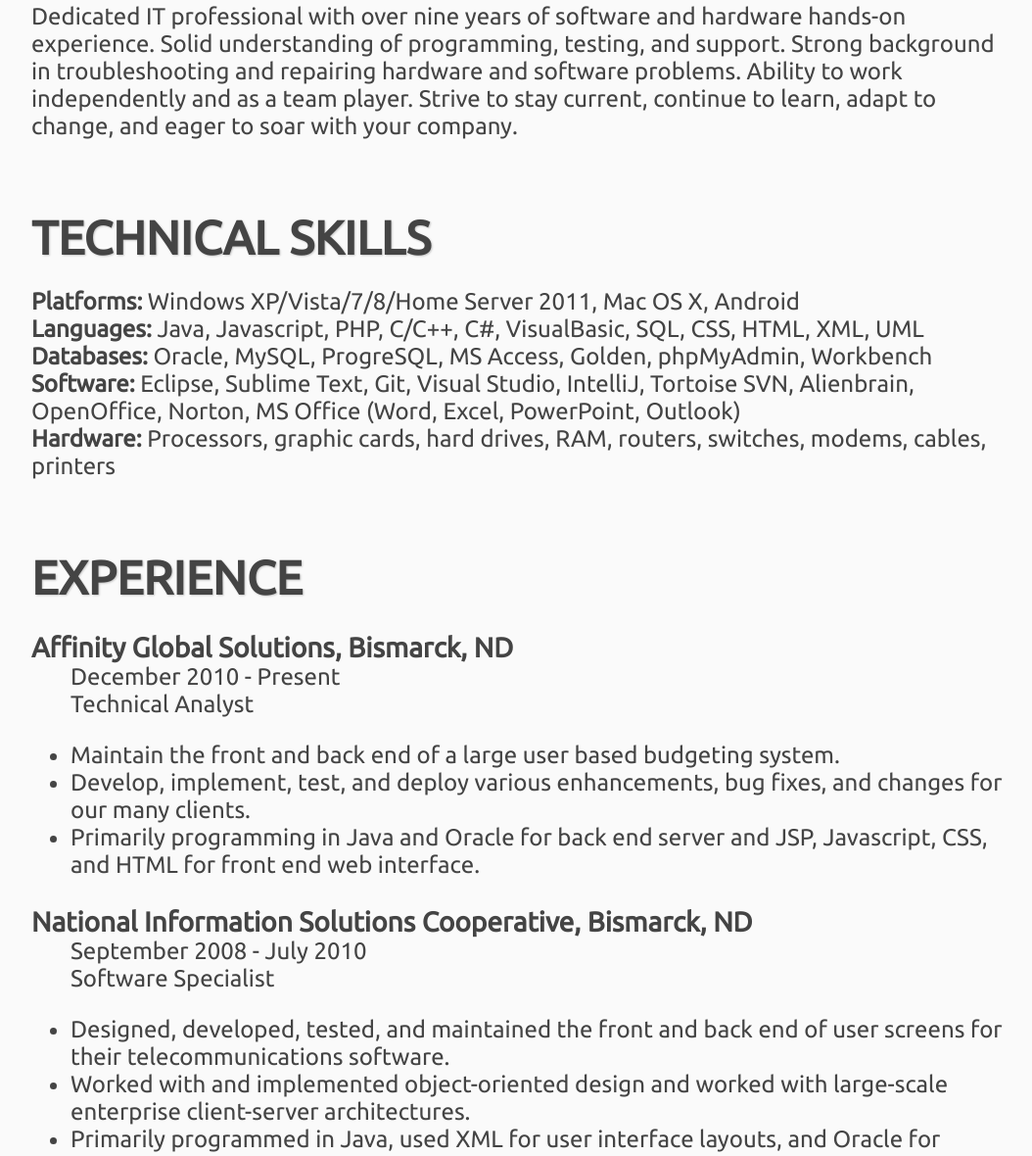
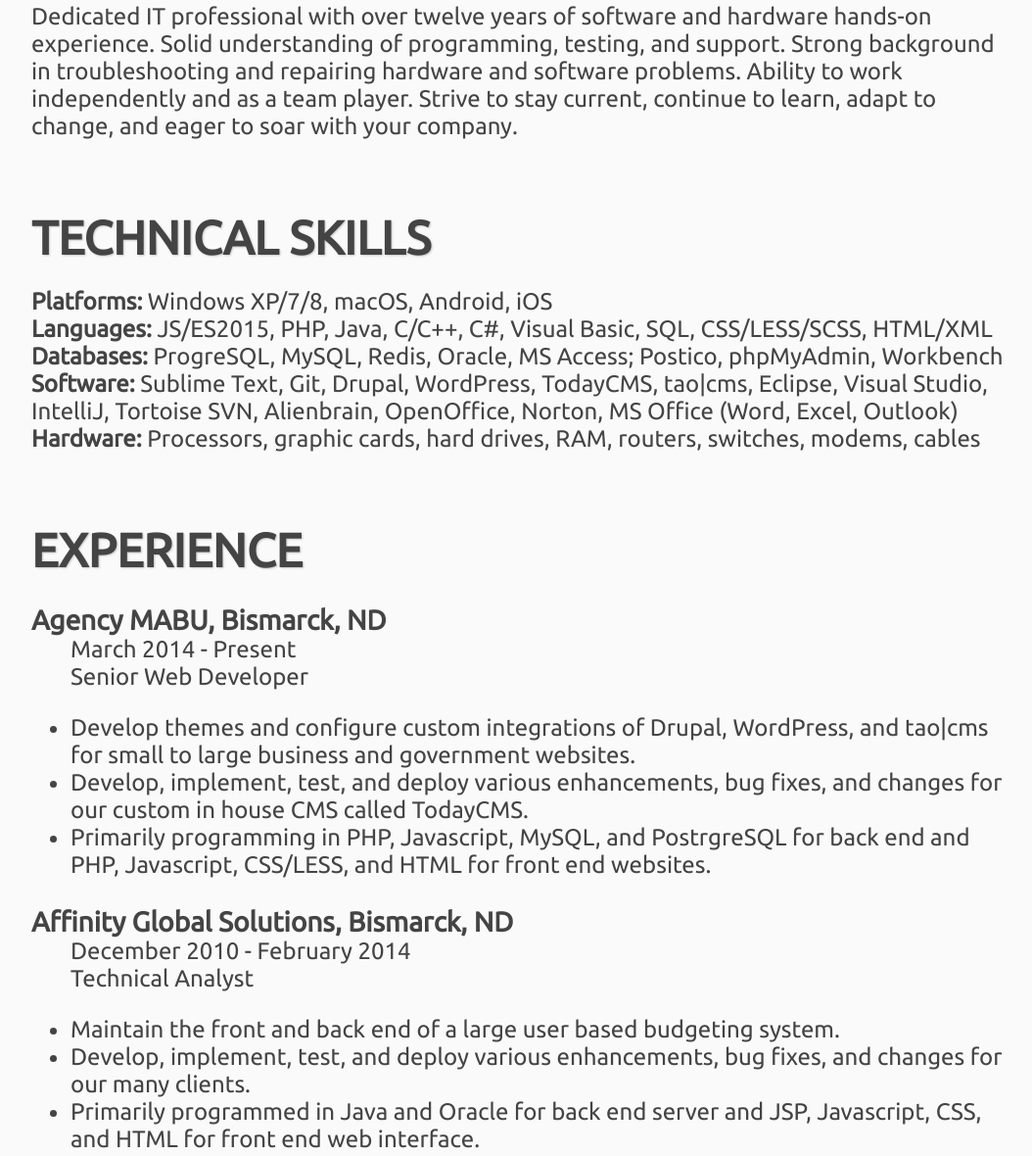
Before and after one commit to nick1n/nicholasness.com, a plain HTML site: page index.html in a window 1280 px wide. Shown: the part 148-1328 px from the top of the page at 98% size, without its empty margins (104-1158 px from the left). Drawn offline with Linux system fonts and the light colour scheme.

Commit message:
Updated all the things

```diff
--- a/index.html
+++ b/index.html
@@ -14,34 +14,41 @@
 
   <div class="header">
     <a href="#"><strong>Resume</strong></a>
-    -
     <a href="#projects"><strong>Projects</strong></a>
-    -
     <a href="#contact"><strong>Contact</strong></a>
   </div>
 
   <div class="container">
     <h1>PROFILE</h1>
-    <p>Dedicated IT professional with over nine years of software and hardware hands-on experience. Solid understanding of programming, testing, and support. Strong background in troubleshooting and repairing hardware and software problems. Ability to work independently and as a team player. Strive to stay current, continue to learn, adapt to change, and eager to soar with your company.</p>
+    <p>Dedicated IT professional with over twelve years of software and hardware hands-on experience. Solid understanding of programming, testing, and support. Strong background in troubleshooting and repairing hardware and software problems. Ability to work independently and as a team player. Strive to stay current, continue to learn, adapt to change, and eager to soar with your company.</p>
 
     <h1>TECHNICAL SKILLS</h1>
     <dl>
-      <dt><strong>Platforms:</strong> Windows XP/Vista/7/8/Home Server 2011, Mac OS X, Android</dt>
-      <dt><strong>Languages:</strong> Java, Javascript, PHP, C/C++, C#, VisualBasic, SQL, CSS, HTML, XML, UML</dt>
-      <dt><strong>Databases:</strong> Oracle, MySQL, ProgreSQL, MS Access, Golden, phpMyAdmin, Workbench</dt>
-      <dt><strong>Software:</strong> Eclipse, Sublime Text, Git, Visual Studio, IntelliJ, Tortoise SVN, Alienbrain, OpenOffice, Norton, MS Office (Word, Excel, PowerPoint, Outlook)</dt>
-      <dt><strong>Hardware:</strong> Processors, graphic cards, hard drives, RAM, routers, switches, modems, cables, printers</dt>
+      <dt><strong>Platforms:</strong> Windows XP/7/8, macOS, Android, iOS</dt>
+      <dt><strong>Languages:</strong> JS/ES2015, PHP, Java, C/C++, C#, Visual Basic, SQL, CSS/LESS/SCSS, HTML/XML</dt>
+      <dt><strong>Databases:</strong> ProgreSQL, MySQL, Redis, Oracle, MS Access; Postico, phpMyAdmin, Workbench</dt>
+      <dt><strong>Software:</strong> Sublime Text, Git, Drupal, WordPress, TodayCMS, tao|cms, Eclipse, Visual Studio, IntelliJ, Tortoise SVN, Alienbrain, OpenOffice, Norton, MS Office (Word, Excel, Outlook)</dt>
+      <dt><strong>Hardware:</strong> Processors, graphic cards, hard drives, RAM, routers, switches, modems, cables</dt>
     </dl>
 
     <h1>EXPERIENCE</h1>
     <dl class="title">
+      <dt><h3>Agency MABU, Bismarck, ND</h3></dt>
+      <dd>March 2014 - Present</dd>
+      <dd>Senior Web Developer</dd>
+      <ul>
+        <li>Develop themes and configure custom integrations of Drupal, WordPress, and tao|cms for small to large business and government websites.</li>
+        <li>Develop, implement, test, and deploy various enhancements, bug fixes, and changes for our custom in house CMS called TodayCMS.</li>
+        <li>Primarily programming in PHP, Javascript, MySQL, and PostrgreSQL for back end and PHP, Javascript, CSS/LESS, and HTML for front end websites.</li>
+      </ul>
+
       <dt><h3>Affinity Global Solutions, Bismarck, ND</h3></dt>
-      <dd>December 2010 - Present</dd>
+      <dd>December 2010 - February 2014</dd>
       <dd>Technical Analyst</dd>
       <ul>
         <li>Maintain the front and back end of a large user based budgeting system.</li>
         <li>Develop, implement, test, and deploy various enhancements, bug fixes, and changes for our many clients.</li>
-        <li>Primarily programming in Java and Oracle for back end server and JSP, Javascript, CSS, and HTML for front end web interface.</li>
+        <li>Primarily programmed in Java and Oracle for back end server and JSP, Javascript, CSS, and HTML for front end web interface.</li>
       </ul>
 
       <dt><h3>National Information Solutions Cooperative, Bismarck, ND</h3></dt>
@@ -74,22 +81,23 @@
 
     <h1 id="projects">PROJECTS</h1>
     <dl>
+
       <div>
-          <a href="https://gamer-gauntlet.com" title="Goto"><h2>Gamer Gauntlet</h2></a>
+        <a href="http://nicholast.fm" title="Goto"><h2>nicholast.fm</h2></a>
+        <dd>Side Project</dd>
+        <dd>Javascript, CSS, &amp; HTML</dd>
+        <dd>Last.fm Stat Utility Web App</dd>
+        <dd>Bismarck, ND November 2011 - Present</dd>
+      </div>
+
+      <div>
+        <h2>Gamer Gauntlet</h2>
         <dd>Side Project</dd>
         <dd>Web Developer</dd>
         <dd>Laravel Back End - PHP &amp; MySQL</dd>
         <dd>Front End - Blade/PHP, Javascript, &amp; CSS</dd>
         <dd>Bismarck/Mandan's exclusive competitive gaming club's website</dd>
-          <dd>Bismarck, ND October 2012 - Present</dd>
-        </div>
-
-        <div>
-          <a href="http://nicholast.fm" title="Goto"><h2>nicholast.fm</h2></a>
-          <dd>Side Project</dd>
-          <dd>Javascript, CSS, &amp; HTML</dd>
-          <dd>Last.fm stat utility</dd>
-          <dd>Bismarck, ND November 2011 - Present</dd>
+        <dd>Bismarck, ND October 2012 - August 2015</dd>
       </div>
 
         <div>
@@ -122,6 +130,7 @@
             <dd>Winter Park, FL July 2007 - August 2007</dd>
           </div>
         </div>
+
     </dl>
 
     <h1>ASSOCIATIONS</h1>
```
Lines whose indentation alone changed are shown as unchanged.
